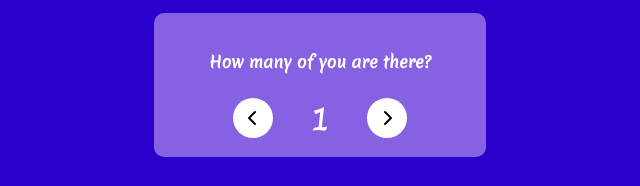
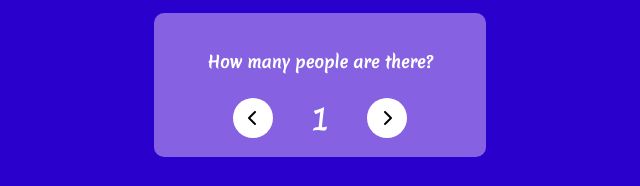
Before and after one commit to sabrinalord/activity-app, a plain HTML site: page index.html in a window 1280 px wide. Shown: the part 501-687 px from the top of the page, 320-960 px from the left. Drawn offline with Linux system fonts and the light colour scheme.

Commit message:
changed text on question

```diff
--- a/index.html
+++ b/index.html
@@ -31,7 +31,7 @@
 
 
 			<div class = "question-box-wrapper">
-			<h4>How many of you are there?</h4>
+			<h4>How many people are there?</h4>
 							<form>
 
 				<div class = "user-input-container">
```
Also changed, not shown: images/activity-cat.png (added).
